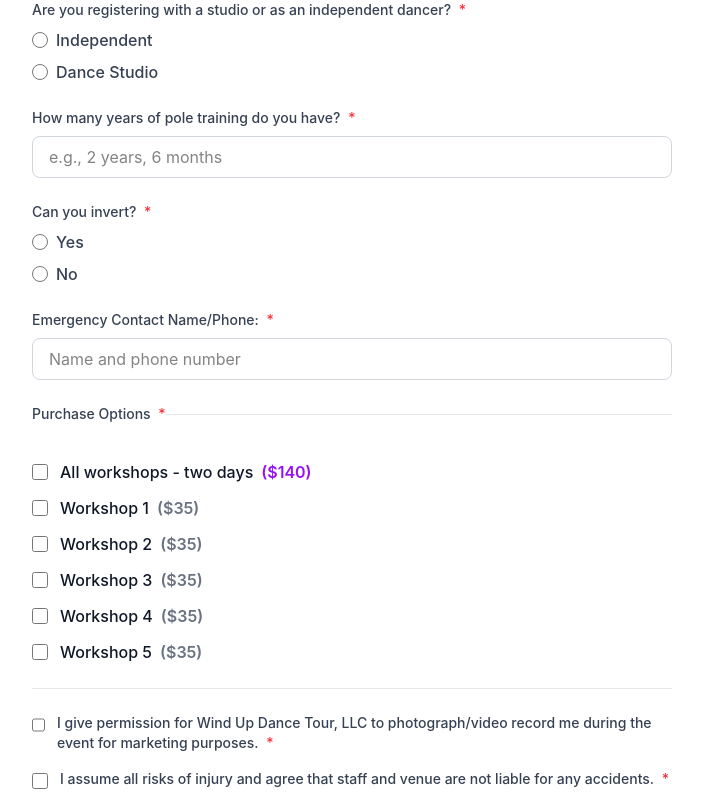
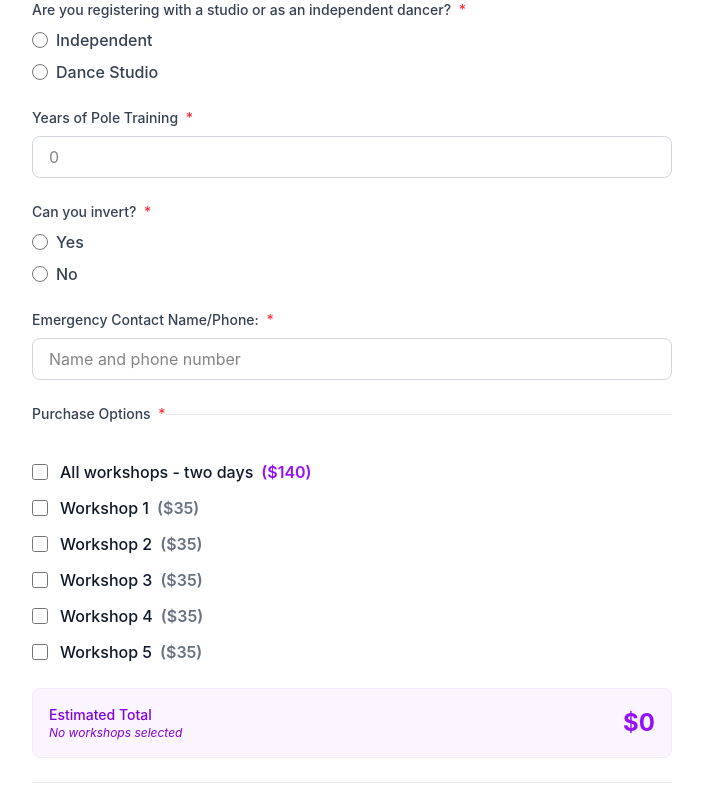
Before and after one commit to stinkyBootsLLC/windup2, a React (Vite) app: page /workshop-form in a window 1280 px wide. Shown: the part 940-1740 px from the top of the page, without its empty margins (288-991 px from the left). Built offline with nearby package versions, Linux system fonts and the light colour scheme.

Commit message:
feat: complete event registration system with Turso integration, validation, and WCAG compliance

```diff
--- a/api/register.ts
+++ b/api/register.ts
@@ -22,7 +22,7 @@ export default async function handler(req: Request) {
     const email = sanitize(formData.get("email") as string).toLowerCase();
     const registration_type = sanitize(formData.get("registrationType") as string);
     const studio_name = formData.get("studio_name") ? sanitize(formData.get("studio_name") as string) : null;
-    const pole_training = sanitize(formData.get("pole_training") as string);
+    const pole_training = parseInt(formData.get("pole_training") as string, 10);
     const can_invert = sanitize(formData.get("canInvert") as string);
     const emergency_contact = sanitize(formData.get("emergency_contact") as string);
 
@@ -53,7 +53,7 @@ export default async function handler(req: Request) {
         email,
         registration_type,
         studio_name,
-        pole_training,
+        isNaN(pole_training) ? 0 : pole_training, // Fallback to 0 if something goes wrong
         can_invert,
         emergency_contact,
         purchase_options
--- a/src/app/pages/DanceWorkshopForm.tsx
+++ b/src/app/pages/DanceWorkshopForm.tsx
@@ -6,11 +6,39 @@ import { Validator } from "../../lib/util";
 
 export default function DanceWorkshopForm() {
 
-  // const [submitted, setSubmitted] = useState(false);
   const [registrationType, setRegistrationType] = useState("");
   const [status, setStatus] = useState<'idle' | 'submitting' | 'success'>('idle');
   const [errors, setErrors] = useState<Record<string, string>>({});
+  const [selectedWorkshops, setSelectedWorkshops] = useState<string[]>([]);
 
+  const handleWorkshopChange = (id: string) => {
+    setSelectedWorkshops((prev) => {
+      if (prev.includes(id)) {
+        return prev.filter((item) => item !== id);
+      } else {
+        // Logic: If selecting 'all-workshops', clear everything else.
+        // If selecting a specific workshop, ensure 'all-workshops' isn't active.
+        if (id === 'all-workshops') return ['all-workshops'];
+        return [...prev.filter(item => item !== 'all-workshops'), id];
+      }
+    });
+  };
+// const handleWorkshopChange = (id: string) => {
+//   setSelectedWorkshops((prev) => {
+//     // If unchecking an item
+//     if (prev.includes(id)) {
+//       return prev.filter((item) => item !== id);
+//     }
+
+//     // If checking 'all-workshops', clear everything else
+//     if (id === 'all-workshops') {
+//       return ['all-workshops'];
+//     }
+
+//     // If checking a specific workshop, ensure 'all-workshops' is removed
+//     return [...prev.filter(item => item !== 'all-workshops'), id];
+//   });
+// };
 
   const validateForm = (formData: FormData) => {
     const newErrors: Record<string, string> = {};
@@ -20,6 +48,7 @@ export default function DanceWorkshopForm() {
     const last_name = sanitize(formData.get("last_name") as string);
     const email = sanitize(formData.get("email") as string);
     const pole_training = sanitize(formData.get("pole_training") as string);
+    const trainingValue = parseInt(pole_training, 10);
     const emergency = sanitize(formData.get("emergency_contact") as string);
 
     // Run Validator checks
@@ -27,10 +56,12 @@ export default function DanceWorkshopForm() {
     if (!Validator.isValidName(last_name)) newErrors.last_name = "Last name required (letters only).";
     if (!Validator.isValidEmail(email)) newErrors.email = "Please enter a valid email address.";
 
-    // Custom text lengths using isValidText
-    if (!Validator.isValidText(pole_training, 3, 200)) {
-      newErrors.pole_training = "Please describe your experience (3-200 chars).";
+    if (isNaN(trainingValue) || trainingValue < 0) {
+      newErrors.pole_training = "Please enter a valid number of years.";
     }
+
+
+
     if (!Validator.isValidText(emergency, 5, 200)) {
       newErrors.emergency_contact = "Please provide a name and contact number.";
     }
@@ -73,9 +104,8 @@ export default function DanceWorkshopForm() {
 
       if (response.ok) {
 
-        form.reset();         // <--- This clears the input fields
-        setRegistrationType(""); // <--- Clear your specific React state
-        // setSubmitted(true);
+        form.reset();
+        setRegistrationType("");
         setStatus('success');
         window.scrollTo(0, 0);
 
@@ -103,7 +133,7 @@ export default function DanceWorkshopForm() {
             Check your email for workshop details and location info!
           </p>
           <button
-            onClick={() => setStatus('idle')} // <--- Brings the form back
+            onClick={() => setStatus('idle')}
             className="w-full bg-purple-600 text-white py-3 rounded-lg font-semibold hover:bg-purple-700 transition-colors"
           >
             Register Another Performer
@@ -112,6 +142,11 @@ export default function DanceWorkshopForm() {
       </div>
     );
   }
+
+  const totalCost = selectedWorkshops.reduce((acc, workshopId) => {
+    if (workshopId === 'all-workshops') return 140;
+    return acc + 35;
+  }, 0)
 
   return (
     <div className="min-h-screen bg-gray-50">
@@ -262,14 +297,17 @@ export default function DanceWorkshopForm() {
             {/* Pole Training Experience */}
             <div>
               <label htmlFor="pole_training" className="block text-sm font-medium text-gray-700 mb-2">
-                How many years of pole training do you have? <span className="text-red-500 ml-1" aria-hidden="true">*</span>
+                Years of Pole Training <span className="text-red-500 ml-1" aria-hidden="true">*</span>
               </label>
               <input
                 id="pole_training"
                 name="pole_training"
-                type="text"
+                type="number"
+                inputMode="numeric"
+                min="0"
+                max="50"
                 required
-                placeholder="e.g., 2 years, 6 months"
+                placeholder="0"
                 className={`w-full px-4 py-2 border rounded-lg focus:ring-2 outline-none transition-colors ${errors.pole_training ? 'border-red-500 bg-red-50' : 'border-gray-300 focus:ring-purple-600'
                   }`}
               />
@@ -327,6 +365,7 @@ export default function DanceWorkshopForm() {
                 Purchase Options <span className="text-red-500 ml-1" aria-hidden="true">*</span>
               </legend>
               {errors.purchaseOptions && <p className="text-red-600 text-xs mb-3">{errors.purchaseOptions}</p>}
+
               <div className="space-y-3">
                 {[
                   { id: 'all-workshops', label: 'All workshops - two days', price: '$140', highlight: true },
@@ -335,25 +374,61 @@ export default function DanceWorkshopForm() {
                   { id: 'ws3', label: 'Workshop 3', price: '$35' },
                   { id: 'ws4', label: 'Workshop 4', price: '$35' },
                   { id: 'ws5', label: 'Workshop 5', price: '$35' },
-                ].map((opt) => (
-                  <label key={opt.id} className="flex items-start cursor-pointer group">
+                ].map((opt) => {
+                  // Logic: Disable individual workshops if "All" is selected
+                  // Logic: Disable "All" if any individual workshop is selected
+                  const isAllSelected = selectedWorkshops.includes('all-workshops');
+                  const isIndivSelected = selectedWorkshops.length > 0 && !isAllSelected;
+
+                  const isDisabled =
+                    (opt.id !== 'all-workshops' && isAllSelected) ||
+                    (opt.id === 'all-workshops' && isIndivSelected);
+
+                  return (
+                    <label
+                      key={opt.id}
+                      className={`flex items-start cursor-pointer group ${isDisabled ? 'opacity-50 cursor-not-allowed' : ''}`}
+                    >
                       <input
                         id={opt.id}
                         type="checkbox"
                         name="purchaseOptions"
                         value={opt.id}
-                      className="mt-1 w-4 h-4 text-purple-600 border-gray-300 rounded focus:ring-purple-500"
+                        checked={selectedWorkshops.includes(opt.id)}
+                        disabled={isDisabled}
+                        onChange={() => handleWorkshopChange(opt.id)}
+                        className="mt-1 w-4 h-4 text-purple-600 border-gray-300 rounded focus:ring-purple-500 disabled:bg-gray-200"
                       />
                       <div className="ml-3">
-                      <span className="text-gray-900 group-hover:text-purple-600 transition-colors">{opt.label}</span>
-                      <span className={`ml-2 font-semibold ${opt.highlight ? 'text-purple-600' : 'text-gray-500'}`}>
+                        <span className={`transition-colors ${isDisabled ? 'text-gray-400' : 'text-gray-900 group-hover:text-purple-600'}`}>
+                          {opt.label}
+                        </span>
+                        <span className={`ml-2 font-semibold ${isDisabled ? 'text-gray-400' : opt.highlight ? 'text-purple-600' : 'text-gray-500'}`}>
                           ({opt.price})
                         </span>
                       </div>
                     </label>
-                ))}
+                  );
+                })}
               </div>
             </fieldset>
+
+            {/* Total Cost Display */}
+            <div className="mt-4 p-4 bg-purple-50 border border-purple-100 rounded-lg flex justify-between items-center animate-in fade-in slide-in-from-bottom-2">
+              <div>
+                <p className="text-sm text-purple-700 font-medium">Estimated Total</p>
+                <p className="text-xs text-purple-700 italic">
+                  {selectedWorkshops.length === 0
+                    ? "No workshops selected"
+                    : `${selectedWorkshops.length} item(s) selected`}
+                </p>
+              </div>
+              <div className="text-2xl font-bold text-purple-600">
+                ${totalCost}
+              </div>
+            </div>
+
+
 
             {/* Agreements */}
             <div className="pt-6 border-t border-gray-200 space-y-4">
--- a/src/app/routes.tsx
+++ b/src/app/routes.tsx
@@ -7,7 +7,7 @@ import AboutUs from "./pages/AboutUs";
 import FAQ from "./pages/FAQ";
 import Talent from "./pages/Talent";
 import ContactUs from "./pages/ContactUs";
-import DancerApplicationForm from "./pages/DancerApplicationForm";
+// import DancerApplicationForm from "./pages/DancerApplicationForm";
 import DanceWorkshopForm from "./pages/DanceWorkshopForm";
 
 export const router = createBrowserRouter([
@@ -22,7 +22,7 @@ export const router = createBrowserRouter([
       { path: "faq", Component: FAQ },
       { path: "talent", Component: Talent },
       { path: "contact", Component: ContactUs },
-      { path: "dancer-application", Component: DancerApplicationForm },
+      // { path: "dancer-application", Component: DancerApplicationForm },
       { path: "workshop-form", Component: DanceWorkshopForm },
     ],
   },
```
Lines whose indentation alone changed are shown as unchanged.
